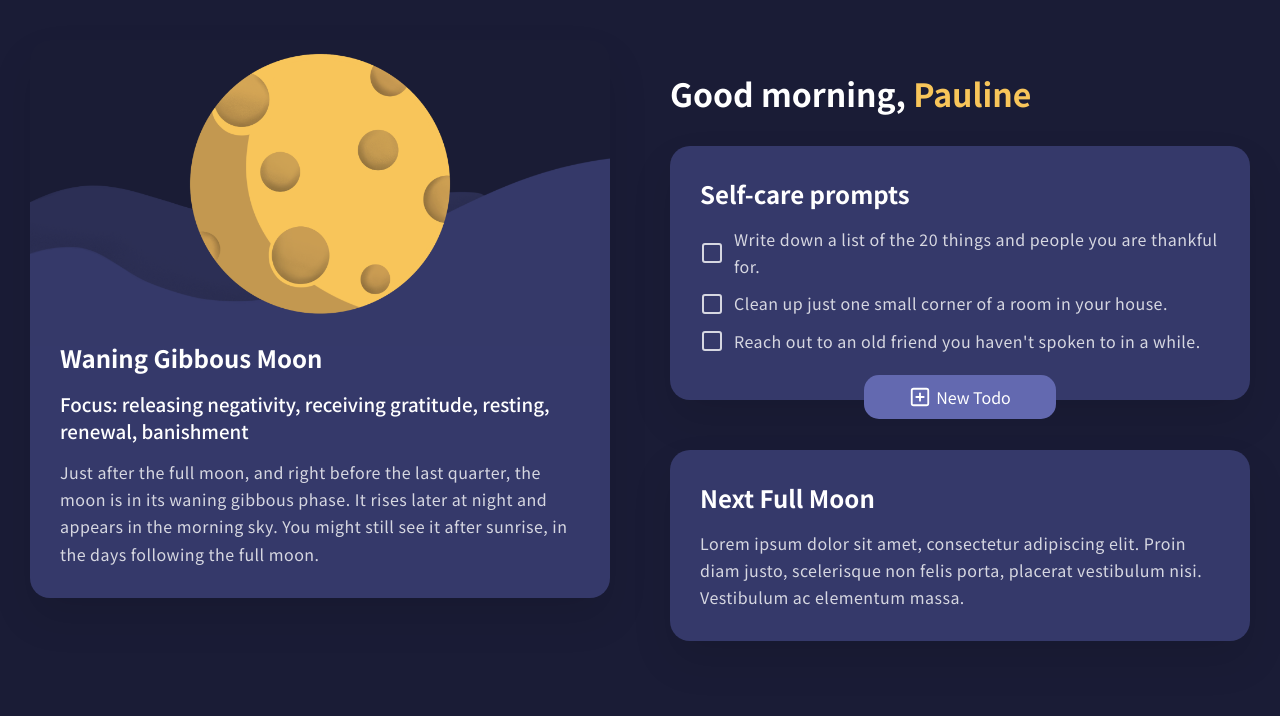
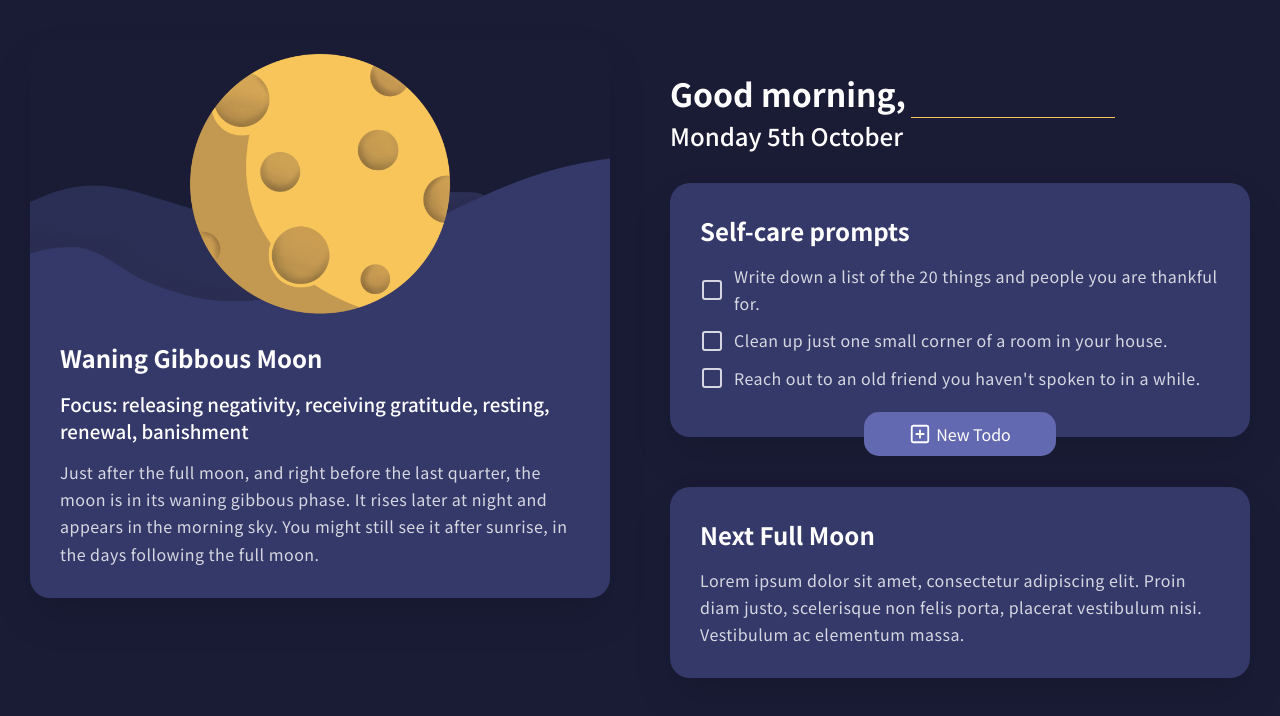
Before and after one commit to paulinemss/moonlight, a React (Create React App) app: page / in a window 1280 px wide. Shown: the top 716 px of the page. Built offline with nearby package versions, Linux system fonts and the light colour scheme.

Commit message:
Add features to Greeting component (username, date, buttons)

```diff
--- a/src/App.js
+++ b/src/App.js
@@ -102,7 +102,6 @@ class App extends React.Component {
         <div className='column'>
           <Greeting
             now={this.state.now}
-            username='Pauline'
           />
           <div className='card__wrapper card__activities'>
             <Activities
--- a/src/components/Greeting.js
+++ b/src/components/Greeting.js
@@ -1,9 +1,90 @@
 import React from 'react';
+import { HiOutlineDotsHorizontal } from 'react-icons/hi';
 
-function Greeting (props) {
-  const { username, now } = props
+class Greeting extends React.Component {
+  constructor (props) {
+    super(props)
+
+    this.state = {
+      value: '',
+      username: localStorage.getItem('username') || '',
+      editWrapper: ''
+    }
+
+    this.wrapperRef = React.createRef();
+    this.handleChange = this.handleChange.bind(this);
+    this.handleSubmit = this.handleSubmit.bind(this);
+    this.toggleEditWrapper = this.toggleEditWrapper.bind(this);
+    this.editUsername = this.editUsername.bind(this);
+    this.handleClickOutside = this.handleClickOutside.bind(this);
+  }
+
+  handleChange (event) {
+    this.setState({ value: event.target.value });
+  }
+
+  handleSubmit (event) {
+    if (this.state.value !== '') {
+      this.setState({ username: this.state.value })
+      localStorage.setItem('username', this.state.value)
+      event.preventDefault();
+    }
+  }
+
+  toggleEditWrapper () {
+    if (this.state.editWrapper === '') {
+      this.setState({ editWrapper: 'edit__open' })
+    } else {
+      this.setState({ editWrapper: '' })
+    }
+  }
+
+  editUsername () {
+    this.setState({
+      value: this.state.username,
+      username: '',
+      editWrapper: ''
+    });
+    localStorage.removeItem('username');
+  }
+
+  handleClickOutside(event) {
+    if (this.wrapperRef && !this.wrapperRef.current.contains(event.target)) {
+      if (this.state.editWrapper === 'edit__open') {
+        this.setState({ editWrapper: '' });
+      }
+    }
+  }
+
+  componentDidMount() {
+    document.addEventListener('mousedown', this.handleClickOutside);
+  }
+
+  componentWillUnmount() {
+    document.removeEventListener('mousedown', this.handleClickOutside);
+  }
+
+  render () {
+    const { now } = this.props
+
+    const months = ['January', 'February', 'March', 'April', 'May', 'June', 'July', 'August', 'September', 'October', 'November', 'December'];
+    const days = ['Sunday', 'Monday', 'Tuesday', 'Wednesday', 'Thursday', 'Friday', 'Saturday'];
+
+    const month = months[now.getMonth()];
+    const day = days[now.getDay()];
+    let date = now.getDate();
     const hour = now.getHours();
     let hello;
+
+    if (date === 1 || date === 21 || date === 31) {
+      date += 'st';
+    } else if (date === 2 || date === 22) {
+      date += 'nd';
+    } else if (date === 3 || date === 23) {
+      date += 'rd';
+    } else {
+      date += 'th';
+    }
 
     if (hour > 4 && hour < 12) {
       hello = 'Good morning';
@@ -15,12 +96,46 @@ function Greeting (props) {
 
     return (
       <div className='greeting__wrapper'>
-      <h1>
-        {hello},
-        <span className='greeting__username'> {username}</span>
+        <h1 className='greeting__title' ref={this.wrapperRef}>
+          <span>{hello},</span>
+          {this.state.username !== ''
+            ? <>
+                <span className='greeting__username'>
+                  {this.state.username}
+                </span>.
+                <button
+                  onClick={this.toggleEditWrapper}
+                  className={`toggle__button ${this.state.editWrapper}`}
+                >
+                  <HiOutlineDotsHorizontal />
+                </button>
+                <div
+                  className={`edit__wrapper ${this.state.editWrapper}`}
+                >
+                  <button
+                    onClick={this.editUsername}
+                    className='edit__button'
+                  >
+                    Edit your name
+                  </button>
+                </div>
+              </>
+            : <form onSubmit={this.handleSubmit}>
+                <input
+                  type='text'
+                  name='username'
+                  className='greeting__input'
+                  value={this.state.value}
+                  onChange={this.handleChange}
+                  onBlur={this.handleSubmit}
+                />
+              </form>
+          }
         </h1>
+        <h2 className='greeting__date'>{day} {date} {month}</h2>
       </div>
     )
   }
+}
 
 export default Greeting;
--- a/src/index.css
+++ b/src/index.css
@@ -98,8 +98,92 @@ ul {
   padding: 30px;
 }
 
+.greeting__title {
+  display: flex;
+}
+
 .greeting__username {
   color: #F8C55A;
+  margin-left: 5px;
+}
+
+.greeting__input {
+  background: none;
+  border: none;
+  outline: none;
+  color: #F8C55A;
+  font-family: 'Noto Sans JP';
+  font-size: 30px;
+  border-bottom: 1px solid #F8C55A;
+  width: 200px;
+  margin-left: 5px;
+}
+
+.toggle__button {
+  background: none;
+  border: none;
+  outline: none;
+  color: #fff;
+  font-size: 22px;
+  cursor: pointer;
+  margin-left: 5px;
+  display: none;
+  border-radius: 50%;
+  height: 30px;
+  width: 30px;
+  align-items: center;
+  justify-content: center;
+}
+
+.greeting__title:hover > .toggle__button {
+  display: flex;
+}
+
+.toggle__button:hover,
+.toggle__button:focus {
+  background: rgba(255, 255, 255, 0.2);
+}
+
+.edit__wrapper {
+  display: none;
+}
+
+.edit__open {
+  display: flex;
+}
+
+.edit__button {
+  background: #6369b0;
+  color: #fff;
+  font-family: 'Noto Sans JP';
+  border: none;
+  outline: none;
+  margin-left: 15px;
+  border-radius: 5px;
+  height: 30px;
+  cursor: pointer;
+  padding: 0 15px;
+}
+
+.edit__button:focus {
+  box-shadow: 0px 0px 15px 1px #6369b0;
+}
+
+.edit__wrapper:before {
+  content: " ";
+  width: 0;
+  height: 0;
+  border-top: 6px solid transparent;
+  border-bottom: 6px solid transparent;
+  border-right: 6px solid #6369b0;
+  margin-right: -15px;
+  margin-left: 5px;
+  margin-top: 8px;
+}
+
+.greeting__date {
+  font-weight: 500;
+  margin-bottom: 0;
 }
 
 /* activities elements CSS */
@@ -169,6 +253,10 @@ ul {
   font-size: 16px;
 }
 
+.addtodo__btn:focus {
+  box-shadow: 0px 0px 15px 1px #6369b0;
+}
+
 .addtodo__icon {
   font-size: 22px;
   margin-right: 5px;
```
Lines whose indentation alone changed are shown as unchanged.
